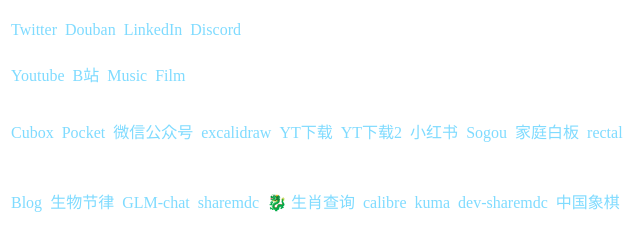
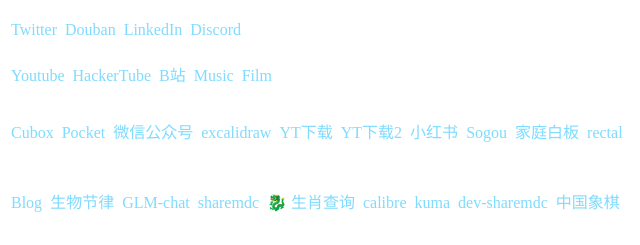
Before and after one commit to perry2008084/bookcell-navi, a plain HTML site: page index.html in a window 1280 px wide. Shown: the part 515-760 px from the top of the page, 107-747 px from the left. Drawn offline with Linux system fonts and the light colour scheme.

Commit message:
Add HackerTube to entertainment links

```diff
--- a/index.html
+++ b/index.html
@@ -381,6 +381,7 @@
     <h2>娱乐</h2>
     <ul>
       <li><a href="https://www.youtube.com/" target="_blank">Youtube</a></li>
+      <li><a href="https://hackertube.org/" target="_blank">HackerTube</a></li>
       <li><a href="https://www.bilibili.com/" target="_blank">B站</a></li>
       <li><a href="https://music.youtube.com/" target="_blank">Music</a></li>
       <li><a href="https://pianyuan.org/" target="_blank">Film</a></li>
```
